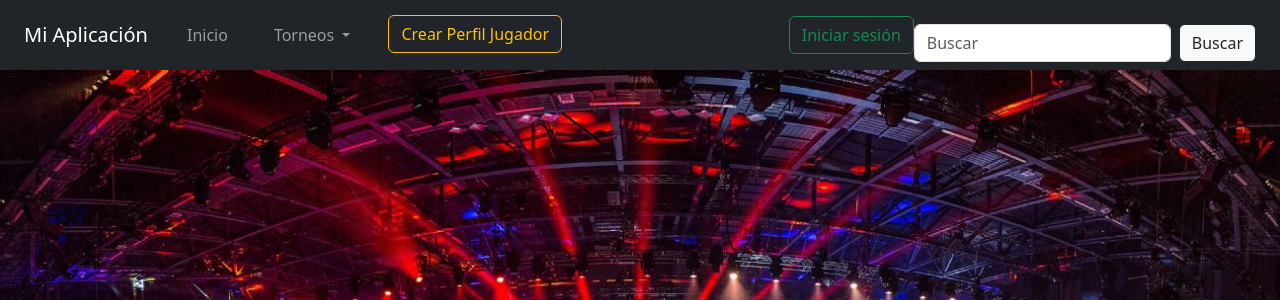
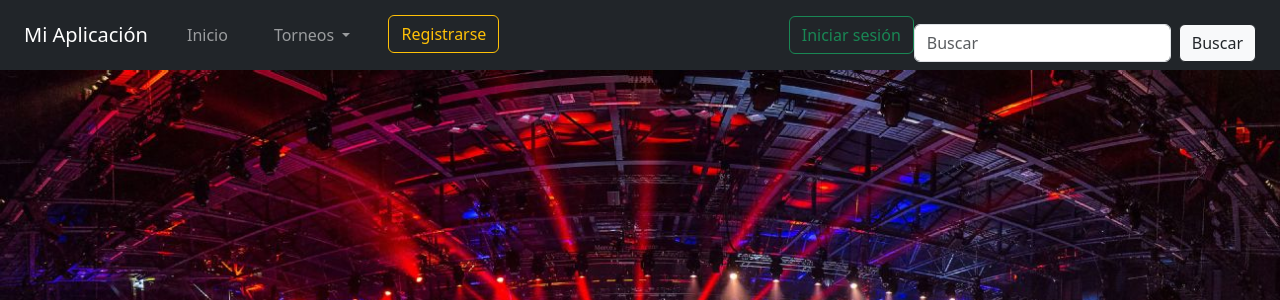
Before and after one commit to mohies/Sesiones, a Django app: page / in a window 1280 px wide. Shown: the top 300 px of the page. Run offline with Django 5.2, Linux system fonts and the light colour scheme; parts of the project's set-up code (start-up, migrations or seed data) failed here and were passed over; some libraries are stand-ins or nearby versions.

Commit message:
modificacion

```diff
--- a/torneo/templates/torneo/estructura/menu.html
+++ b/torneo/templates/torneo/estructura/menu.html
@@ -23,7 +23,7 @@
             </li>
 
             <li class="nav-item dropdown">
-                <a class="btn btn-outline-warning" href="{% url 'registro' %}">Crear Perfil Jugador</a>
+                <a class="btn btn-outline-warning" href="{% url 'registro' %}">Registrarse</a>
             </li>
 
         </ul>
```
